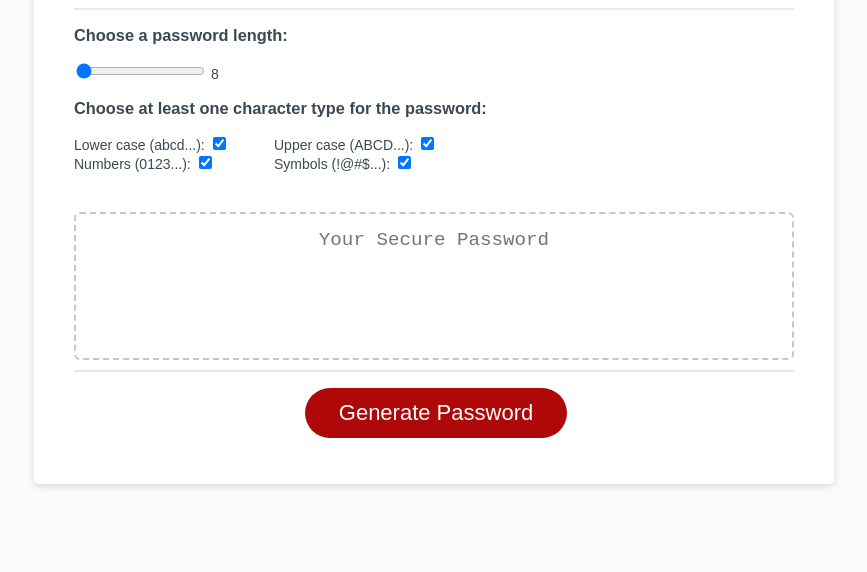
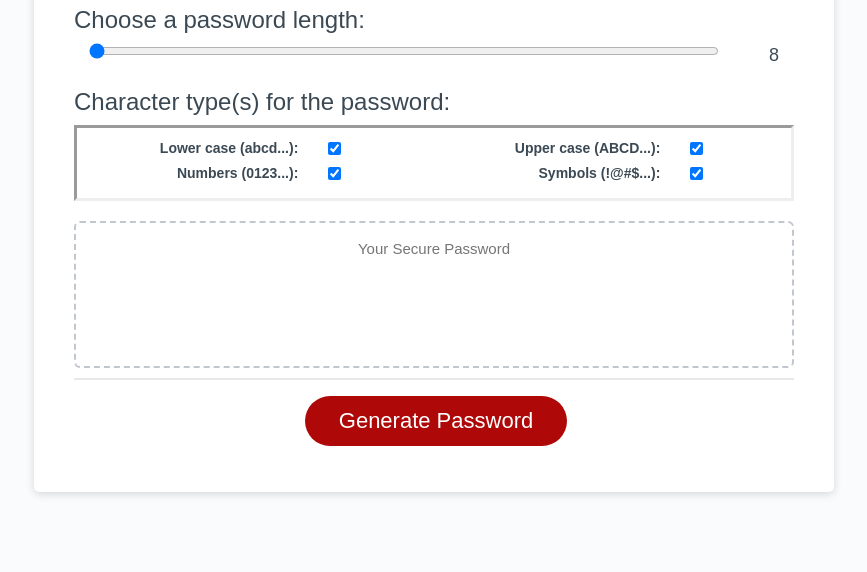
Before and after one commit to jsharples777/Week-03-Homework, a plain HTML site: page index.html in a window 1280 px wide. Shown: the part 228-800 px from the top of the page, without its empty margins (206-1073 px from the left). Drawn offline with nearby package versions, Linux system fonts and the light colour scheme.

Commit message:
Modifed layout using Bootstrap 3, added validation

```diff
--- a/assets/css/style.css
+++ b/assets/css/style.css
@@ -58,24 +58,19 @@ header {
 .password-character-types {
   font-size: 14px;
   text-align: left;
+
 }
 
-.choose-character-types {
-  display:flex;
-  flex-wrap:wrap;
-  max-width:400px;
-  padding-bottom: 20px;
-  align-items: flex-end;
+
+
+
+.borderinset {
+  border:inset;
+  padding: 10px 10px 10px 10px;
 }
 
-.character-type-choice {
-  font-size: 14px;
-  justify-content: flex-end;
-  flex: 1 0 50%;
-}
-
-.character-type-choice label {
-  text-align: right;
+.warning-hidden {
+  display:none;
 }
 
 
@@ -121,6 +116,7 @@ header {
 .btn:disabled {
   background-color: lightgray;
   font-style: italic;
+  cursor: default;
 }
 
 .btn:enabled {
@@ -128,10 +124,6 @@ header {
   font-style:normal;
 }
 
-button[disabled] {
-  cursor: default;
-  background: #c0c7cf;
-}
 
 .float-right {
   float: right;
@@ -148,7 +140,7 @@ button[disabled] {
   padding-left: 15px;
   padding-right: 15px;
   padding-bottom: 85px;
-  font-size: 1.2rem;
+  font-size: 1.5rem;
   text-align: center;
   margin-top: 20px;
   margin-bottom: 10px;
--- a/assets/js/script.js
+++ b/assets/js/script.js
@@ -1,5 +1,5 @@
 /* simple debugging code using console log */
-let debug = false;
+let debug = true;
 
 let log = function(message) {
   if (debug) {
@@ -8,13 +8,12 @@ let log = function(message) {
 }
 
 
-log("Started Event Handlers")
+
+log("Started Event Handlers");
 
 /* setup the display of the slider value for the password length */
 let passwordLengthElement = this.document.getElementById("pLength");
 let displaySpanElement = this.document.getElementById("pLengthDisplay");
-
-passwordLengthElement.value="8"; // set initial value of the slider for password length;
 
 let pLengthDisplayHandler = function(event) {
   log("Changed value to " + passwordLengthElement.value);
@@ -31,6 +30,7 @@ let useNumericElement = this.document.getElementById("useNumeric");
 let useSymbolElement = this.document.getElementById("useSymbol");
 
 let generateButtonElement = this.document.getElementById("generate");
+let characterTypeWarning =this.document.getElementById("passwordWarning");
 
 let checkValidationHandler = function(event) {
   let isLowerCaseChecked = useLowerCaseElement.checked;
@@ -43,10 +43,12 @@ let checkValidationHandler = function(event) {
       (!isNumericChecked) &&
       (!isSymbolChecked)) {
         generateButtonElement.disabled = true;
+        characterTypeWarning.style.display = "block";
         log("Validation Handler: no checkbox selected");
     }
     else {
       generateButtonElement.disabled = false;
+      characterTypeWarning.style.display = "none";
       log("Validation Handler: at least one checkboxes selected");
     }
 }
--- a/index.html
+++ b/index.html
@@ -2,12 +2,19 @@
 <html lang="en">
   <head>
     <meta charset="UTF-8" />
-    <meta name="viewport" content="width=device-width, initial-scale=1.0" />
-    <meta http-equiv="X-UA-Compatible" content="ie=edge" />
+    <!-- Latest compiled and minified CSS -->
+    <link rel="stylesheet" href="https://maxcdn.bootstrapcdn.com/bootstrap/3.4.1/css/bootstrap.min.css">
+
+    <!-- jQuery library -->
+    <script src="https://ajax.googleapis.com/ajax/libs/jquery/3.5.1/jquery.min.js"></script>
+
+    <!-- Latest compiled JavaScript -->
+    <script src="https://maxcdn.bootstrapcdn.com/bootstrap/3.4.1/js/bootstrap.min.js"></script>
     <title>Password Generator</title>
     <link rel="stylesheet" href="./assets/css/style.css" />
   </head>
   <body>
+    <!-- Try use of Bootstrap framework -->
     <div class="wrapper">
       <header>
         <h1>Password Generator</h1>
@@ -16,33 +23,58 @@
         <div class="card-header">
           <h2>Generate a Password</h2>
         </div>
-        <div class="password-length">
         <h3>Choose a password length:</h3>
-          <!-- ensure the user can only choose between 8 and 128 characters  -->
-          <input type="range" id="pLength" min="8" max="128" step="1"/>
+        <div class="container-fluid text-right">
+          <div class="row">
+            <div class="col-sm-11">
+              <input type="range" id="pLength" min="8" max="128" step="1" value="8"/>
+            </div>
+            <div class="col-sm-1">
               <span id="pLengthDisplay">8</span>
             </div>
+          </div>
+
+          <!-- ensure the user can only choose between 8 and 128 characters  -->
+
+        </div>
         <div class="password-character-types">
-          <h3>Choose at least one character type for the password:</h3>
-          <!-- Show the possible character types for the password generator -->
-          <div class="choose-character-types">
-            <div class="character-type-choice">
+          <h3>Character type(s) for the password:</h3>
+          <div class="container-fluid borderinset">
+            <div class="row">
+              <div class="col-sm-4 text-right">
                 <label for="useLowerCase">Lower case (abcd...):</label>
+              </div>
+              <div class="col-sm-2">
                 <input type="checkbox" id="useLowerCase" name="useLowerCase" value="1" checked/>
               </div>
-            <div class="character-type-choice">
+              <div class="col-sm-4 text-right">
                 <label for="useUpperCase">Upper case (ABCD...):</label>
+              </div>
+              <div class="col-sm-2">
                 <input type="checkbox" id="useUpperCase" name="useUpperCase" value="1" checked/>
               </div>
-            <div class="character-type-choice">
-              <label for="useNumeric">Numbers (0123...):</label>
+            </div>
+            <div class="row">
+              <div class="col-sm-4 text-right">
+                <label for="useLowerCase">Numbers (0123...):</label>
+              </div>
+              <div class="col-sm-2">
                 <input type="checkbox" id="useNumeric" name="useNumeric" value="1" checked/>
               </div>
-            <div class="character-type-choice">
+              <div class="col-sm-4 text-right">
                 <label for="useSymbol">Symbols (!@#$...):</label>
+              </div>
+              <div class="col-sm-2">
                 <input type="checkbox" id="useSymbol" name="useSymbol" value="1" checked/>
               </div>
             </div>
+            <div id="passwordWarning" class="row warning-hidden">
+              <div class="col-sm-12 text-center text-warning">
+                <span>Please choose at least one character type for the password.</span>
+              </div>
+            </div>
+          </div>
+
         </div>
         <div class="card-body">
           <textarea
```
Also changed, not shown: 2 other files. Lines whose indentation alone changed are shown as unchanged.
